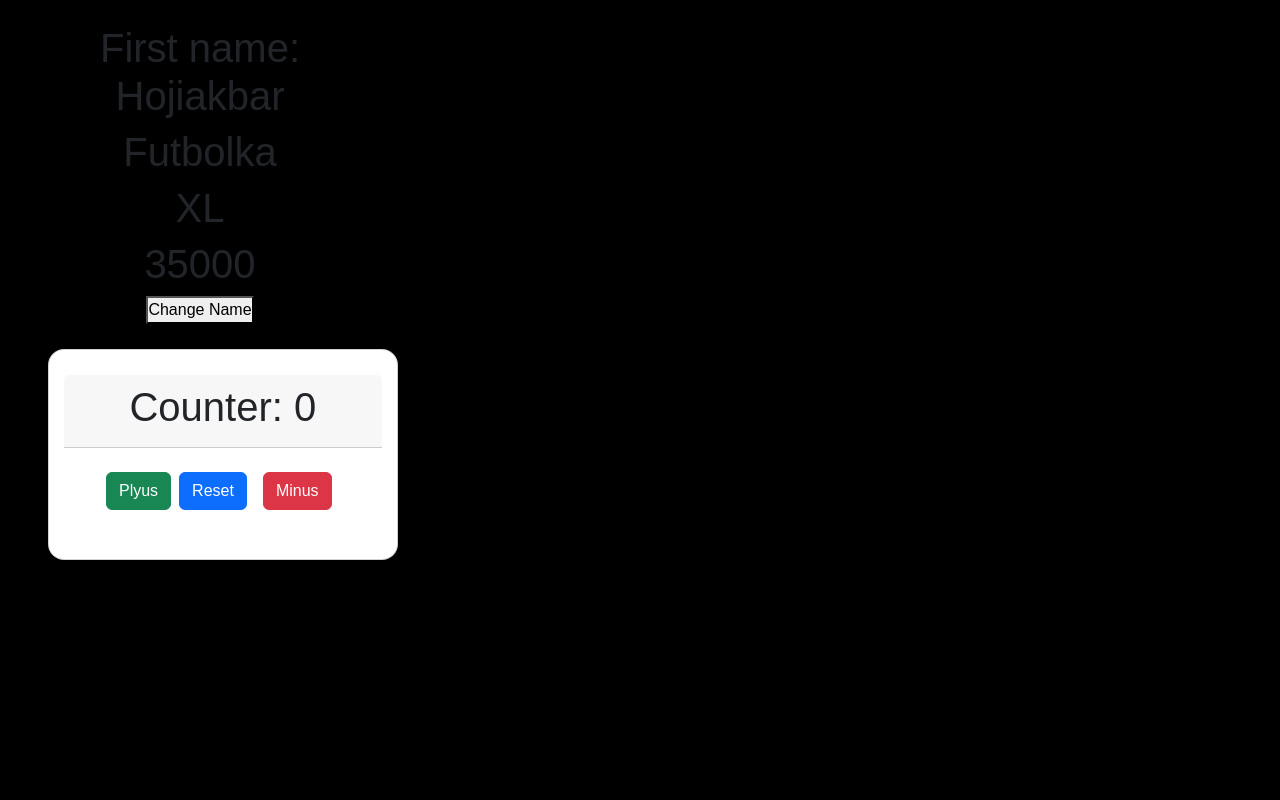
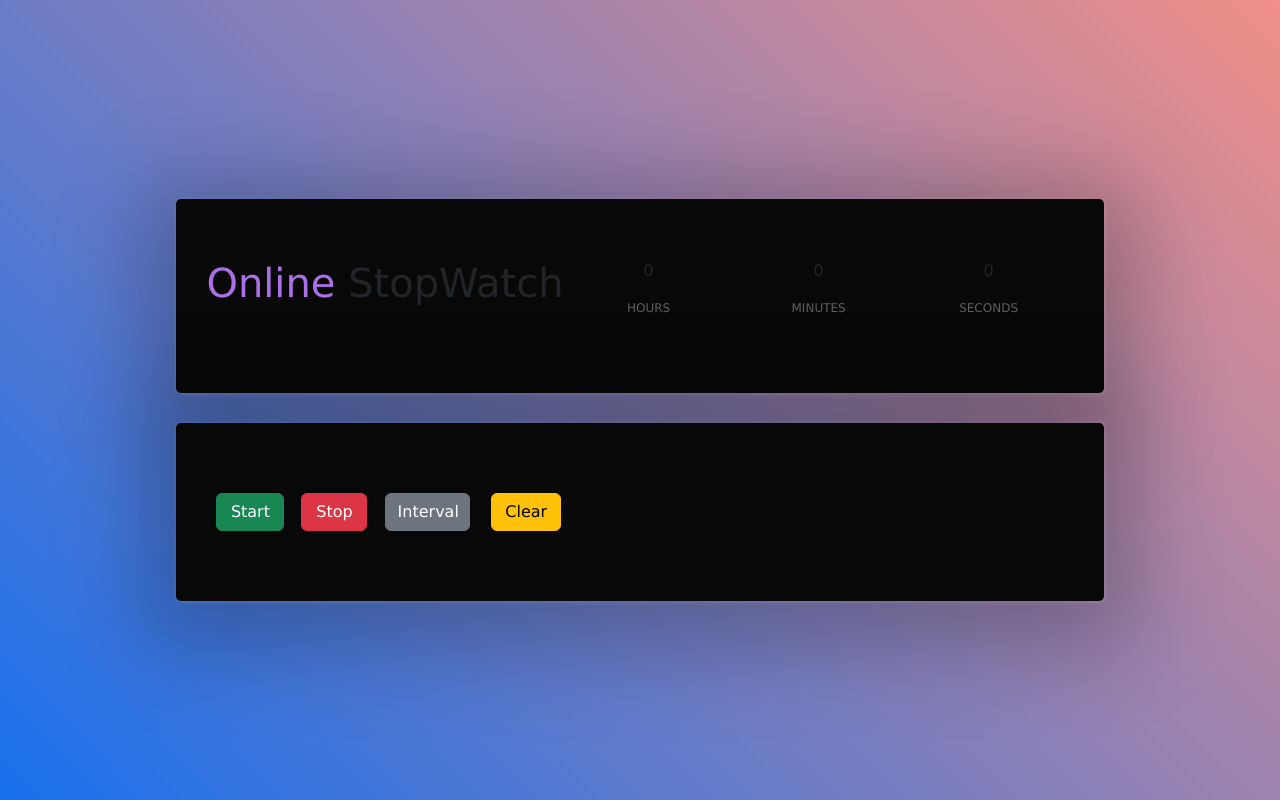
Before and after one commit to HojiakbarSultonov/ClassComponents, a React (Create React App) app: page / in a window 1280 px wide. Built offline with nearby package versions, Linux system fonts and the light colour scheme.

Commit message:
start Timer

```diff
--- a/public/style.css
+++ b/public/style.css
@@ -1,4 +1,4 @@
-*{
+/* *{
     margin: 0;
     padding: 0;
     box-sizing: border-box;
@@ -35,4 +35,58 @@ body{
 .card p{
     text-align: left;
     font-style: italic;
+} */
+
+
+body{
+    background: linear-gradient(45deg, #1870ed, #f18f88);
+    font-family:Verdana, Geneva, Tahoma, sans-serif;
+    min-height: 100vh;
+    display: flex;
+    align-items: center;
+    justify-content: center;
 }
+
+.timer-container{
+    margin: 30px 0;
+    background: #080808;
+    border-radius: 5px;
+    padding: 60px 30px;
+    box-shadow: 1px 1px 5px rgba(255,255,255, 0.15),
+    0 15px 90px 30px rgba(0, 0,0, 0.25);
+    display: flex;
+}
+
+.timer-col{
+    text-align: center;
+    margin: 0 40px;
+    min-width: 90px;
+    position: relative;
+}
+
+.timer-label{
+    color: rgba(255, 255, 255, 0.35);
+    text-transform: uppercase;
+    font-size: 0.75rem;
+    margin-top: 10px;
+}
+
+.btn{
+    margin: 10px;
+    width: 80%;
+}
+span{
+    color: rgb(172, 112, 230);
+}
+
+@media (max-width:825px) {
+    .timer-container{
+        flex-direction: column;
+        padding: 40px 0;
+
+    }
+
+    .timer-col + .timer-col{
+        margin-top: 20px;
+    }
+}
--- /dev/null
+++ b/src/App2.js
@@ -0,0 +1,45 @@
+import React, { Component } from "react";
+
+class App2 extends Component {
+  render() {
+    return (
+      <div>
+        <div className="timer-container ">
+          <h1 className="mb-4">
+            <span>Online</span> StopWatch
+          </h1>
+          <div className="timer-col">
+            <p className="timer-hours">0</p>
+            <p className="timer-label">Hours</p>
+          </div>
+
+          <div className="timer-col">
+            <p className="timer-minutes">0</p>
+            <p className="timer-label">Minutes</p>
+          </div>
+          <div className="timer-col">
+            <p className="timer-seconds">0</p>
+            <p className="timer-label">Seconds</p>
+          </div>
+        </div>
+        <div className="timer-container text-center">
+          <div className="timerBtn">
+            <button className="btn  btn-success">Start</button>
+          </div>
+          <div className="timerBtn">
+            <button className="btn  btn-danger">Stop</button>
+          </div>
+          <div className="timerBtn">
+            <button className="btn  btn-secondary">Interval</button>
+          </div>
+
+          <div className="timerBtn">
+            <button className="btn  btn-warning">Clear</button>
+          </div>
+        </div>
+      </div>
+    );
+  }
+}
+
+export default App2;
--- a/src/index.js
+++ b/src/index.js
@@ -1,6 +1,7 @@
 import React from "react";
 import ReactDOM from "react-dom";
 import App from "./components/App";
+import App2 from "./App2";
 
 
 // const firstName = 'Hojiakbar';
@@ -70,7 +71,8 @@ ReactDOM.render(
                 </div>
             </div>
       </div> */}
-        <App />
+        {/* <App /> */}
+        <App2 />
     </div>,
 
 
```
